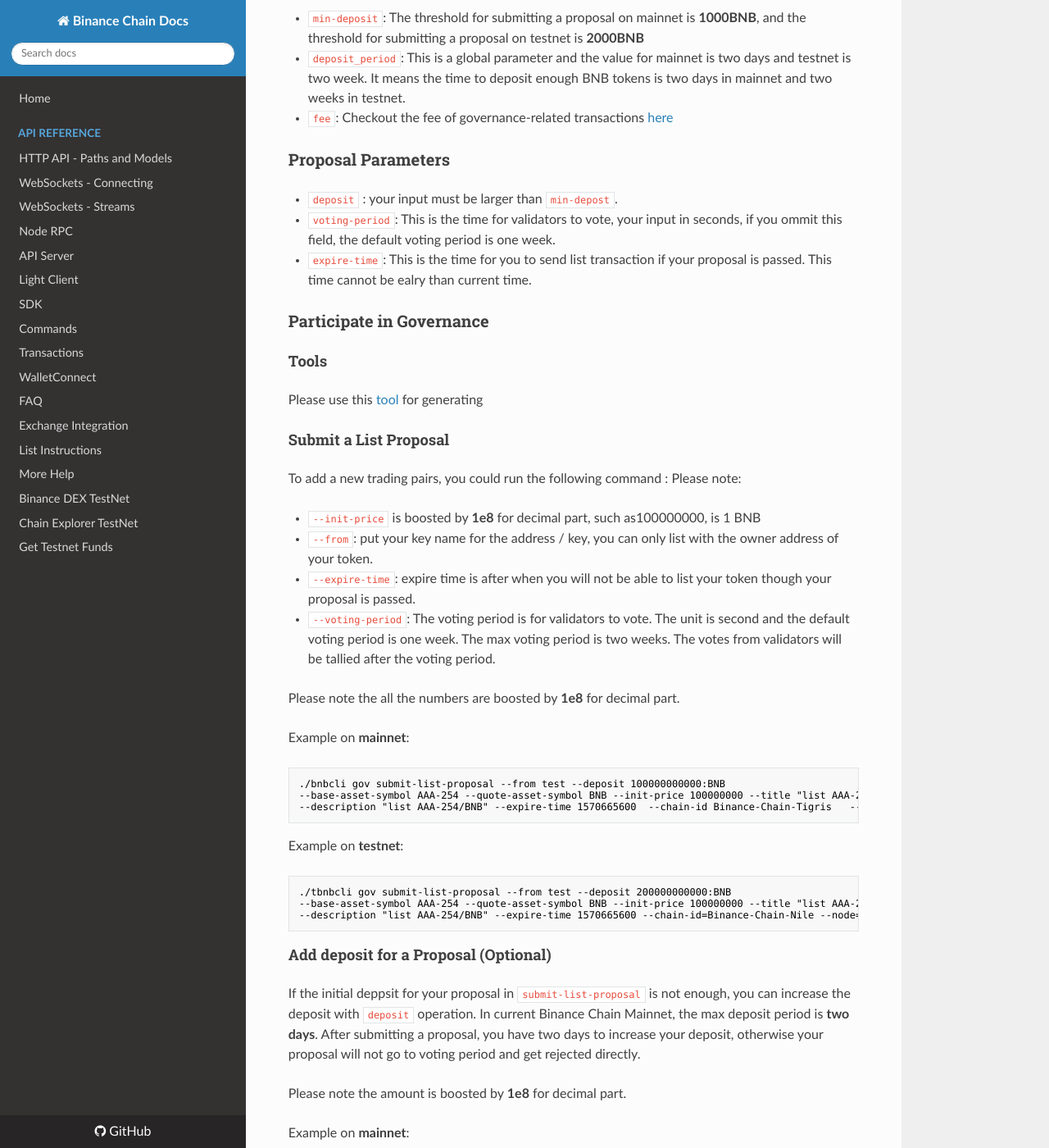
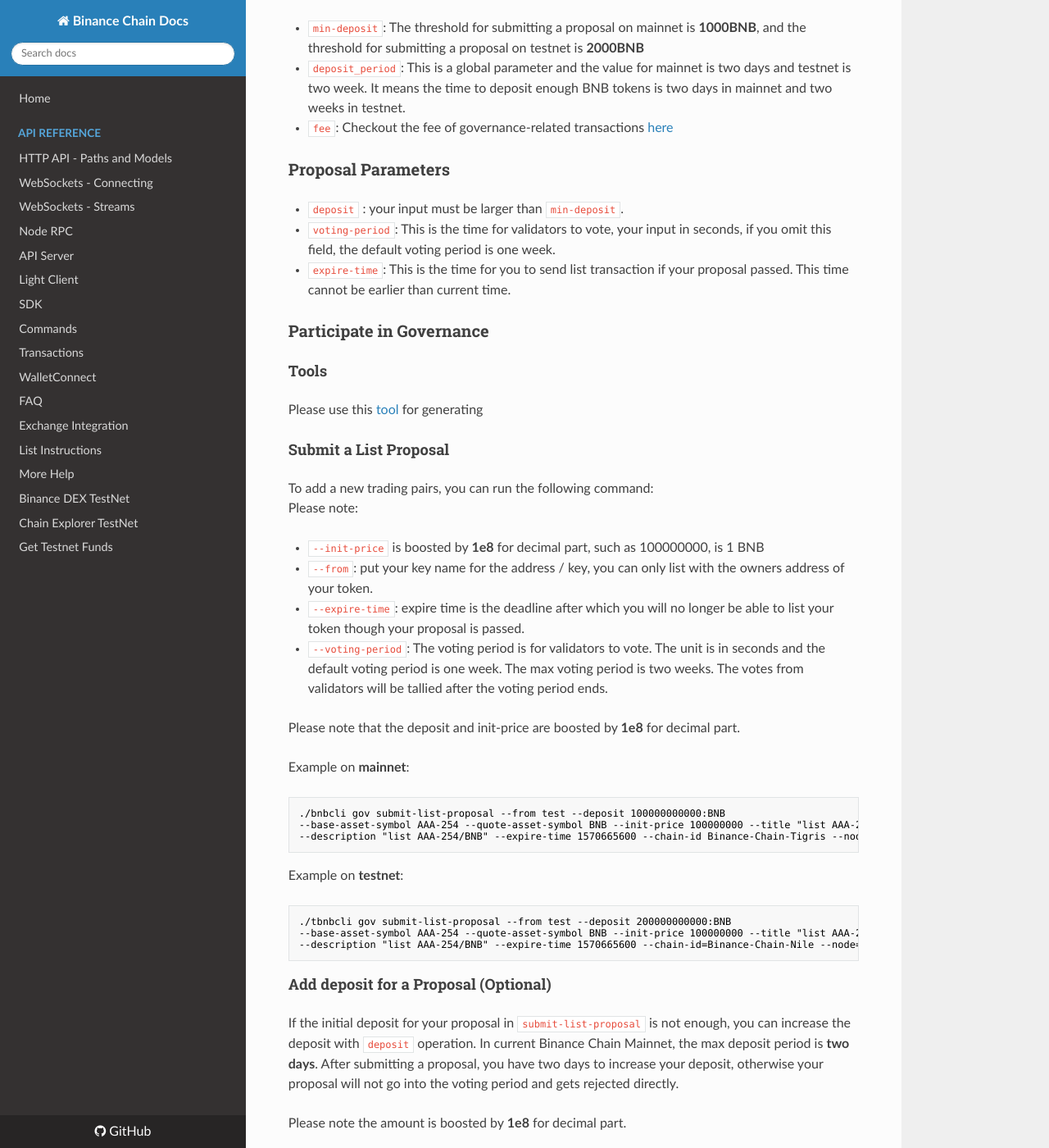
Before and after one commit to yash-sharma1/docs-site, an MkDocs documentation site: the page built from docs/governance.md, in a window 1280 px wide and 1400 px high, scrolled down 1238 px. Shown: the whole window at 82% size. Built offline with MkDocs 1.6.1, drawn with Linux system fonts in a browser that asks for light colours; nearby versions of some CDN libraries; some of the changed text lies outside the part shown.

Commit message:
Edit docs, improve grammar, formatting, white-space, fix shortcut navigation (#108)
* clear whitespace, improve formatting

* edit docs, improve formatting and links

* fix shortcut navigation, clear whitespace, improve grammar and formatting

* add doc for querying invalid proposal

````diff
--- a/docs/governance.md
+++ b/docs/governance.md
@@ -5,10 +5,10 @@
     + [Global Parameters](#global-parameters)
     + [Proposal Parameters](#proposal-parameters)
     + [Participate in Governance](#participate-in-governance)
-      - [Submit a List Proposal](#submit-a-list-proposal)
-      - [Add deposit for a Proposal](#add-deposit-for-a-proposal)
-      - [Query Information of a Proposal](#query-information-of-a-proposal)
-      - [Query votes of a Proposal](#query-votes-of-a-proposal)
+        - [Submit a List Proposal](#submit-a-list-proposal)
+        - [Add deposit for a Proposal](#add-deposit-for-a-proposal-optional)
+        - [Query Information of a Proposal](#query-information-of-a-proposal)
+        - [Query votes of a Proposal](#query-votes-of-a-proposal)
   * [Key Notions](#key-notions)
       - [Vote options](#vote-options)
       - [Quorum](#quorum)
@@ -19,7 +19,7 @@
 
 ## Primer on Governance
 
-Binance Chain has its own built-in governance module that lets BNB holders submit proposals for adding trade pairs.  In order for the proposal to be open for voting, it needs to come with a `deposit` that is greater than a parameter called `Deposit`. The `deposit` need not be provided in its entirety by the submitter. If the initial proposer's `deposit` is not sufficient, the proposal enters the `deposit_period` status. Then, any BNB holder can increase the deposit by sending a `depositTx`.
+Binance Chain has its own built-in governance module that lets BNB holders submit proposals for adding trade pairs. In order for the proposal to be open for voting, it needs to come with a `deposit` that is greater than a parameter called `Deposit`. The `deposit` need not be provided in its entirety by the submitter. If the initial proposer's `deposit` is not sufficient, the proposal enters the `deposit_period` status. Then, any BNB holder can increase the deposit by sending a `depositTx`.
 
 ## Proposal Workflow
 ![workflow](./assets/workflow.jpg)
@@ -30,32 +30,32 @@
 * `fee`: Checkout the fee of governance-related transactions [here](trading-spec.md)
 
 ### Proposal Parameters
-* `deposit` :  your input must be larger than `min-depost`.
-* `voting-period`: This is the time for validators to vote, your input in seconds, if you ommit this field, the default voting period is one week.
-* `expire-time`: This is the time for you to send list transaction if your proposal is passed. This time cannot be ealry than current time.
+* `deposit` : your input must be larger than `min-deposit`.
+* `voting-period`: This is the time for validators to vote, your input in seconds, if you omit this field, the default voting period is one week.
+* `expire-time`: This is the time for you to send list transaction if your proposal passed. This time cannot be earlier than current time.
 
 ### Participate in Governance
-####  Tools
+#### Tools
 
 Please use this [tool](<https://github.com/binance-chain/node-binary/tree/master/tools>) for generating
 
-####  Submit a List Proposal
-To add a new trading pairs, you could run the following command :
-Please note:
+#### Submit a List Proposal
+To add a new trading pairs, you can run the following command:<br/>
+Please note:<br/>
 
-+ `--init-price` is  boosted by **1e8** for decimal part, such as100000000, is 1 BNB
-+ `--from`: put  your key name for the address / key, you can only list with the owner address of your token.
-+ `--expire-time`: expire time is after when you will not be able to list your token though your proposal is passed.
-+ `--voting-period`: The voting period is for validators to vote. The unit is second and the default voting period is one week. The max voting period is two weeks. The votes from validators will be tallied after the voting period.
++ `--init-price` is boosted by **1e8** for decimal part, such as 100000000, is 1 BNB
++ `--from`: put your key name for the address / key, you can only list with the owners address of your token.
++ `--expire-time`: expire time is the deadline after which you will no longer be able to list your token though your proposal is passed.
++ `--voting-period`: The voting period is for validators to vote. The unit is in seconds and the default voting period is one week. The max voting period is two weeks. The votes from validators will be tallied after the voting period ends.
 
-Please note the all the  numbers are  boosted by **1e8** for decimal part.
+Please note that the deposit and init-price are boosted by **1e8** for decimal part.
 
 Example on **mainnet**:
 
 ```shell
 ./bnbcli gov submit-list-proposal --from test --deposit 100000000000:BNB
 --base-asset-symbol AAA-254 --quote-asset-symbol BNB --init-price 100000000 --title "list AAA-254/BNB"
---description "list AAA-254/BNB" --expire-time 1570665600  --chain-id Binance-Chain-Tigris   --node  https://dataseed5.defibit.io:443  --voting-period 604800 --json
+--description "list AAA-254/BNB" --expire-time 1570665600 --chain-id Binance-Chain-Tigris --node https://dataseed5.defibit.io:443 --voting-period 604800 --json
 ```
 
 Example on **testnet**:
@@ -67,15 +67,14 @@
 ```
 
 #### Add deposit for a Proposal (Optional)
-If the initial deppsit for your proposal in `submit-list-proposal` is not enough, you can increase the deposit with `deposit` operation. In current Binance Chain Mainnet, the max deposit period is **two days**. After submitting a proposal, you have two days  to increase your deposit, otherwise your proposal will not go to voting period and get rejected directly.
+If the initial deposit for your proposal in `submit-list-proposal` is not enough, you can increase the deposit with `deposit` operation. In current Binance Chain Mainnet, the max deposit period is **two days**. After submitting a proposal, you have two days to increase your deposit, otherwise your proposal will not go into the voting period and gets rejected directly.
 
-Please note the amount is  boosted by **1e8** for decimal part.
-
+Please note the amount is boosted by **1e8** for decimal part.
 
 Example on **mainnet**:
 
 ```shell
-./bnbcli gov deposit --from name --proposal-id <proposl-ID> --deposit <amount>:BNB  --chain-id Binance-Chain-Tigris   --node  https://dataseed5.defibit.io:443
+./bnbcli gov deposit --from name --proposal-id <proposl-ID> --deposit <amount>:BNB --chain-id Binance-Chain-Tigris --node https://dataseed5.defibit.io:443
 ```
 
 Example on **testnet**:
@@ -85,12 +84,12 @@
 ```
 
 #### Query Information of a Proposal
-To see detailed information of some proposla, you could run the following command:
+To see detailed information of specific proposal, you can run the following command:
 
 Example on **mainnet**:
 
 ```shell
-./bnbcli gov query-proposal --proposal-id <proposal-ID>  --chain-id Binance-Chain-Tigris   --node  https://dataseed5.defibit.io:443
+./bnbcli gov query-proposal --proposal-id <proposal-ID> --chain-id Binance-Chain-Tigris --node https://dataseed5.defibit.io:443
 ```
 
 Example on **testnet**:
@@ -98,7 +97,8 @@
 ```shell
 ./tbnbcli gov query-proposal --proposal-id <proposal-ID> --chain-id=Binance-Chain-Nile --node=data-seed-pre-2-s1.binance.org:80
 ```
-Example output；
+
+Example output:
 ```json
 {
   "type": "gov/TextProposal",
@@ -125,15 +125,15 @@
   }
 }
 ```
-You could get the information about the proposal's status and its tally result clearly.
+You can get the information about the proposal's status and its tally result this way.
 
 #### Query votes of a Proposal
-You could track the votes for your proposal with the following command；
+You can track the votes for your proposal with the following command:
 
 Example on **mainnet**:
 
 ```shell
-./bnbcli gov query-votes --proposal-id 272 --chain-id Binance-Chain-Tigris   --node  https://dataseed5.defibit.io:443
+./bnbcli gov query-votes --proposal-id 272 --chain-id Binance-Chain-Tigris --node https://dataseed5.defibit.io:443
 ```
 
 Example on **testnet**:
@@ -141,6 +141,7 @@
 ```shell
 ./tbnbcli gov query-votes --proposal-id 272 --chain-id=Binance-Chain-Nile --node=data-seed-pre-2-s1.binance.org:80
 ```
+
 Example output:
 ```
 [
@@ -202,7 +203,7 @@
 ]
 ```
 
-##  Key Notions
+## Key Notions
 
 #### Vote options
 There are four vote options:
@@ -212,7 +213,8 @@
 - `Abstain`
 
 `No` represents the validator is against this proposal and `NoWithVeto` suggests the validator is strongly against
-this proposal. `Abstain` option allows voters to signal that they do not intend to vote in favor or against
+this proposal.<br/>
+`Abstain` option allows voters to signal that they do not intend to vote in favor or against
 the proposal but accept the result of the vote.
 
 #### Quorum
@@ -269,13 +271,28 @@
 }
 ```
 
-We can get `tally result` and `proposal_status`. For options in `tally result`:
+You can get `tally result` and `proposal_status`.<br/>
+
+For options in `tally result`:
 
 - `yes` denotes voting power votes `Yes`
 - `abstain` denotes voting power votes `Abstain`
 - `no` denotes voting power votes `No`
 - `no_with_veto` denotes voting power votes `NoWithVeto`
-- `total` denotes total voting power when voting period end
+- `total` denotes total voting power when voting period ends
 
-So we can calculate proportion of each vote option easily. In this case, total voting power is 1100000000000 and voting
-power of `Yes` is 1100000000000, so the proportion of `Yes` is 100% and the proposal should be passed and and 2000 BNB will be returned.
+We can calculate proportion of each vote option easily.<br/>
+In this case, total voting power is 1100000000000 and voting power of `Yes` is 1100000000000,
+so the proportion of `Yes` is 100% and the proposal should be passed and and 2000 BNB will be returned.
+
+**Note:** Trying to query proposal that didn't enter the voting period will result in `error`.
+
+```bash
+$ ./bnbcli gov query-proposal --chain-id Binance-Chain-Tigris --node https://dataseed5.defibit.io:443 --proposal-id 25
+{
+  "codespace": 5,
+  "code": 1,
+  "abci_code": 327681,
+  "message": "Unknown proposal with id 25"
+}
+```
````
Also changed, not shown: other parts of docs/governance.md (+3 -3 lines), docs/get-extra-data-from-fullnode.md (+30 -19 lines), docs/get-started.md (+20 -12 lines).
